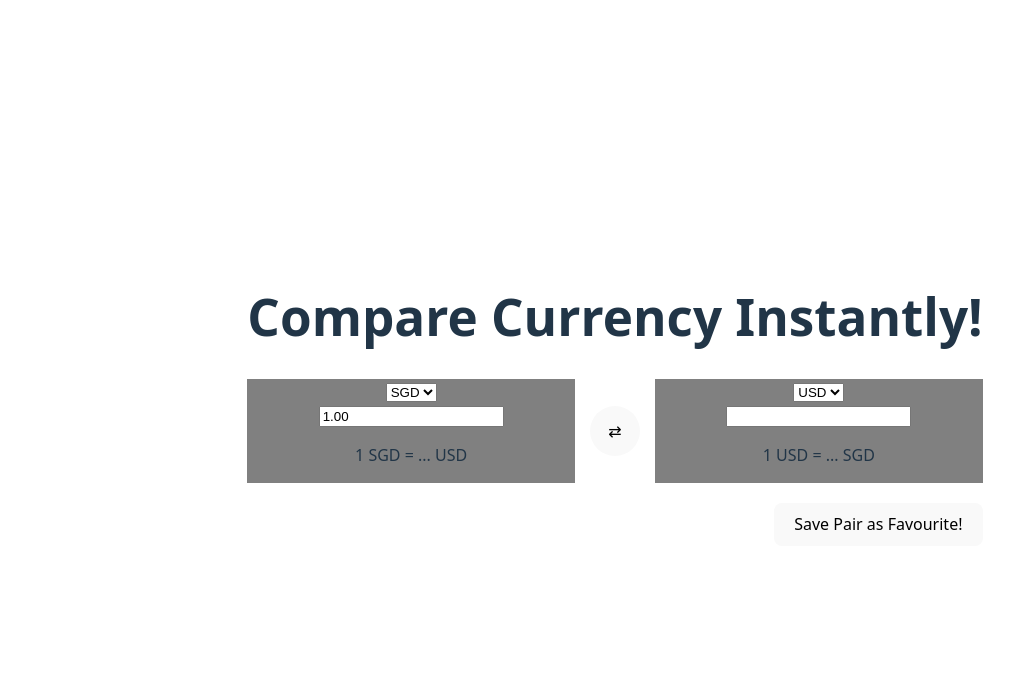
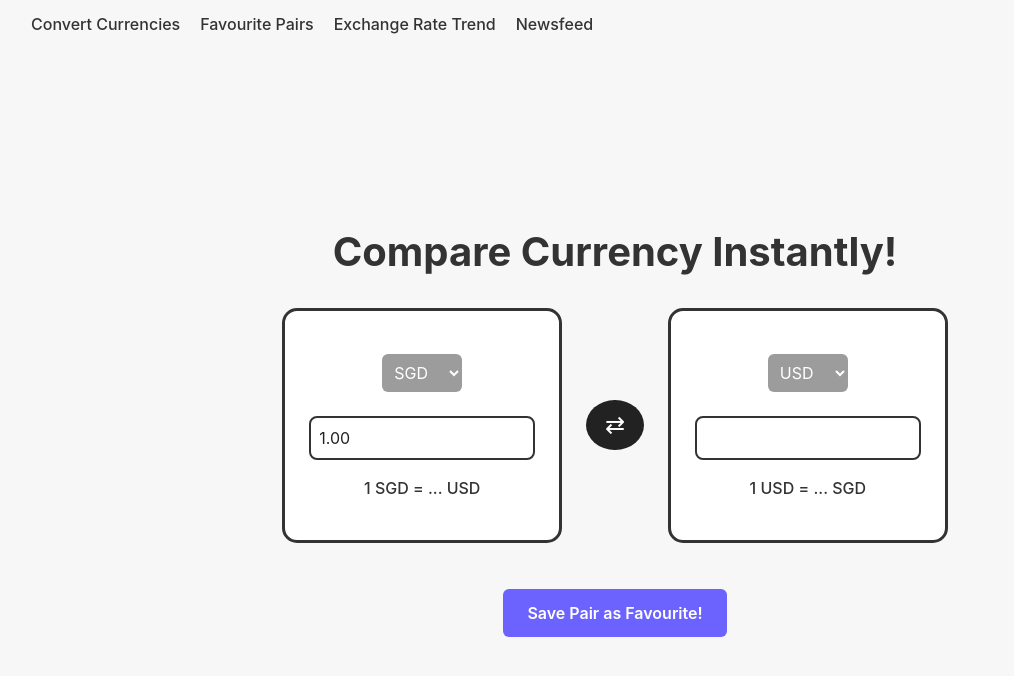
Before and after one commit to junesutan/currency-converter, a React (Vite) app in the folder currency-converter/: page / in a window 1280 px wide. Shown: the top 676 px of the page, without its empty margins (25-1039 px from the left). Built offline with nearby package versions, Linux system fonts and the light colour scheme; no server answers.

Commit message:
styled converter page

```diff
--- a/currency-converter/package.json
+++ b/currency-converter/package.json
@@ -10,6 +10,7 @@
     "preview": "vite preview"
   },
   "dependencies": {
+    "bootstrap": "^5.3.8",
     "react": "^19.1.1",
     "react-dom": "^19.1.1",
     "react-router-dom": "^7.9.3",
--- a/currency-converter/src/App.css
+++ b/currency-converter/src/App.css
@@ -1,15 +1,171 @@
+body {
+  background-color: #f7f7f7;
+  font-family: "Inter", Arial, sans-serif;
+  color: #222;
+}
+
+.converter {
+  text-align: center;
+  font-size: 2.5rem;
+  color: white;
+  margin-top: 4rem;
+  font-family: "Inter", Arial, sans-serif;
+}
+
+.converter-title {
+  font-size: 2.5rem;
+  font-weight: 700;
+  margin-bottom: 2rem;
+  color: #333;
+  flex-wrap: wrap;
+}
+
+.converter-card select.dropdown-selection {
+  width: 80px !important;
+  display: inline-block;
+  background-color: #9c9c9c;
+}
+
+.converter-container {
+  display: flex;
+  grid-template-columns: 1fr 80px 1fr;
+  justify-content: center;
+  align-items: center;
+  gap: 1.5rem;
+  margin: 0 auto;
+  width: 100%;
+  max-width: 1500px;
+}
+
+.converter-dropdown {
+}
+
+.converter-card {
+  background-color: white;
+  padding: 1.5rem;
+  border-radius: 15px;
+  box-shadow: 0 0 10px rgba(255, 255, 255, 0.05);
+  width: 280px;
+  color: 3a3a3a;
+  border-width: 3px;
+  border-color: #333;
+  border-style: solid;
+}
+
+.converter-card select,
+.converter-card input {
+  width: 100%;
+  padding: 0.5rem;
+  border-radius: 6px;
+  border: none;
+  outline: none;
+  color: white;
+  font-size: 1rem;
+  margin-bottom: 0.5rem;
+}
+
+.converter-card input:focus,
+.converter-card select:focus {
+  border: 3px solid #6c63ff;
+  background-color: white;
+  border-width: 3px;
+  border-style: solid;
+  color: #333;
+}
+
+.converter-card p {
+  margin-top: 0.5rem;
+  font-size: 1rem;
+  color: #ddd;
+}
+
+.input-box input {
+  width: 100%;
+  border: 2px solid #333;
+  border-radius: 8px;
+  background-color: #fff;
+  color: #222;
+  outline: none;
+}
+
+.swap-btn {
+  background-color: #222;
+  border: none;
+  border-radius: 50%;
+  color: white;
+  font-size: 1.5rem;
+  cursor: pointer;
+  width: 50px;
+  height: 50px;
+  display: flex;
+  justify-content: center;
+  align-items: center;
+  transition: background 0.2s ease-in-out;
+}
+
+.swap-btn:hover {
+  background-color: #6c63ff;
+}
+
+.save-btn {
+  margin-top: 2rem;
+}
+
+.save-btn button {
+  background-color: #6c63ff;
+  color: white;
+  border: none;
+  padding: 0.75rem 1.5rem;
+  border-radius: 6px;
+  font-size: 1rem;
+  font-weight: 600;
+  cursor: pointer;
+  transition: background 0.3s ease;
+}
+
+.save-btn button:hover {
+  background-color: #5a52e0;
+}
+
+.save-btn p {
+  margin-top: 0.75rem;
+  font-size: 0.95rem;
+  color: #333;
+}
+
+.converter-card p {
+  font-size: 1rem;
+  font-weight: 500;
+  color: #333;
+  text-align: center;
+}
+
+@media (max-width: 768px) {
+  .converter-container {
+    grid-template-columns: 1fr;
+    gap: 1rem;
+  }
+
+  .swap-btn {
+    margin: 1rem auto;
+    border-style: solid;
+    border-width: 3px;
+    border-color: #5a52e0;
+    background-color: #5a52e0;
+  }
+}
+
 .navbar {
   position: fixed;
   top: 0;
   left: 0;
   width: 100%;
-  /* background: white; */
   padding: 12px 24px;
   z-index: 1000;
 }
 
 .navbar a {
-  color: white;
+  color: #333;
   text-decoration: none;
 }
 
--- a/currency-converter/src/App.jsx
+++ b/currency-converter/src/App.jsx
@@ -1,5 +1,6 @@
 import React, { useState } from "react";
 import { BrowserRouter, Routes, Route, Link } from "react-router-dom";
+import "bootstrap/dist/css/bootstrap.min.css";
 
 import "./App.css";
 
--- a/currency-converter/src/components/Converter.jsx
+++ b/currency-converter/src/components/Converter.jsx
@@ -1,35 +1,48 @@
 import React, { useState, useEffect } from "react";
+import "bootstrap/dist/css/bootstrap.min.css";
 const APIKEY = import.meta.env.VITE_API_KEY;
 
 const Converter = ({ onSavePair }) => {
-  const [leftCurrency, setLeftCurrency] = useState("sgd");
+  //receives a prop pass from App.jsx to save pairs
+
+  const [leftCurrency, setLeftCurrency] = useState("sgd"); //tracks currency
   const [rightCurrency, setRightCurrency] = useState("usd");
-  const [leftValue, setLeftValue] = useState("1.00");
+
+  const [leftValue, setLeftValue] = useState("1.00"); //tracks amount
   const [rightValue, setRightValue] = useState("");
-  const [rate, setRate] = useState(null);
-  const [message, setMessage] = useState("");
+
+  const [rate, setRate] = useState(null); //store exchange rate fetched from API
+  const [message, setMessage] = useState(""); //feedback message to user
 
   //HANDLE FAV PAIRS
   const handleSave = () => {
     if (!rate || isNaN(rate)) {
+      //check if exchange rate is falsy (false, 0, "", null, undefined) before saving
       setMessage("Cannot save — exchange rate is not ready yet!");
       setTimeout(() => setMessage(""), 2500);
       return;
     }
 
-    if (!leftValue || parseFloat(leftValue) === 0) {
+    if (
+      !leftValue ||
+      parseFloat(leftValue) === 0 ||
+      !rightValue ||
+      parseFloat(rightValue) === 0
+    ) {
       setMessage("Please enter a value before saving!");
       setTimeout(() => setMessage(""), 2500);
       return;
     }
 
-    const now = new Date();
+    const now = new Date(); // https://developer.mozilla.org/en-US/docs/Web/JavaScript/Reference/Global_Objects/Intl/DateTimeFormat/DateTimeFormat
     const formattedDate = now.toLocaleString("en-SG", {
       dateStyle: "medium",
       timeStyle: "short",
     });
 
     onSavePair({
+      //calling the function which is passed down from parent, passes the object up to the parent
+      //info sent up to parent, parent write it down
       from: leftCurrency,
       to: rightCurrency,
       rate,
@@ -37,12 +50,12 @@ const Converter = ({ onSavePair }) => {
     });
 
     setMessage(
-      `✅ Saved ${leftCurrency.toUpperCase()} → ${rightCurrency.toUpperCase()}`
+      `Saved ${leftCurrency.toUpperCase()} → ${rightCurrency.toUpperCase()}`
     );
     setTimeout(() => setMessage(""), 2500);
   };
 
-  //HANDLE SWAP
+  //FUNCTION TO HANDLE SWAP
   const handleSwap = () => {
     setLeftCurrency(rightCurrency);
     setRightCurrency(leftCurrency);
@@ -51,7 +64,6 @@ const Converter = ({ onSavePair }) => {
   };
 
   //FETCH DATA USING EXCHANGE RATE API
-
   useEffect(() => {
     console.log(APIKEY);
     const timeoutId = setTimeout(async () => {
@@ -69,10 +81,6 @@ const Converter = ({ onSavePair }) => {
           setRightValue((parseFloat(leftValue) * data.result).toFixed(4));
         }
 
-        // const r = data?.result ?? null;
-        // console.log("data", data);
-        // console.log("data.result", data.result);
-        // setRate(r);
         console.log(
           "rate:",
           data.result,
@@ -86,7 +94,7 @@ const Converter = ({ onSavePair }) => {
         console.error("Error fetching:", err);
         setRate(null);
       }
-    }, 800); // ⏳ only fetch 800 ms after last change
+    }, 800);
 
     return () => clearTimeout(timeoutId); // 🧹 clean up on rerender
   }, [leftCurrency, rightCurrency]);
@@ -124,16 +132,13 @@ const Converter = ({ onSavePair }) => {
   };
 
   return (
-    <>
-      <h1>Compare Currency Instantly!</h1>
-
-      <div
-        style={{ display: "grid", gridTemplateColumns: "1fr 80px 1fr" }} // creates three columns
-      >
+    <div className="converter">
+      <h1 className="converter-title">Compare Currency Instantly!</h1>
+      <div className="converter-container">
         {/* LEFT CARD */}
-        <div style={{ background: "grey" }}>
-          {/* <label htmlFor="currency"></label> */}
+        <div className="converter-card">
           <select
+            className="dropdown-selection"
             id="currency"
             value={leftCurrency}
             onChange={(e) => {
@@ -147,7 +152,7 @@ const Converter = ({ onSavePair }) => {
           </select>
 
           {/* LEFT INPUT BOX */}
-          <div>
+          <div className="input-box">
             <input
               type="number"
               min="0"
@@ -161,31 +166,17 @@ const Converter = ({ onSavePair }) => {
             {rightCurrency.toUpperCase()}
           </p>
         </div>
-        <div
-          style={{
-            display: "flex",
-            justifyContent: "center",
-            alignItems: "center",
-          }}
-        >
+
+        <div className="swap">
           {/* SWAP BUTTON */}
-          <button
-            onClick={handleSwap}
-            style={{
-              width: "50px",
-              height: "50px",
-              borderRadius: "50%",
-              display: "flex", //use flex inside the button
-              justifyContent: "center", //centre horizontally
-              alignItems: "center", //centre vertically
-            }}
-          >
+          <button onClick={handleSwap} className="swap-btn">
             ⇄
           </button>
         </div>
         {/* RIGHT CARD */}
-        <div style={{ background: "grey" }}>
+        <div className="converter-card">
           <select
+            className="dropdown-selection"
             id="currency"
             value={rightCurrency}
             onChange={(e) => {
@@ -199,7 +190,7 @@ const Converter = ({ onSavePair }) => {
           </select>
 
           {/* RIGHT INPUT BOX */}
-          <div>
+          <div className="input-box">
             <input
               type="number"
               min="0"
@@ -207,7 +198,6 @@ const Converter = ({ onSavePair }) => {
               onChange={onRightChange} //right input
             />
           </div>
-
           <p>
             1 {rightCurrency.toUpperCase()} ={" "}
             {rate && rate !== 0 ? (1 / rate).toFixed(4) : "..."}{" "}
@@ -215,12 +205,11 @@ const Converter = ({ onSavePair }) => {
           </p>
         </div>
       </div>
-      <div style={{ marginTop: "20px", textAlign: "right" }}>
+      <div className="save-btn">
         <button onClick={handleSave}>Save Pair as Favourite!</button>
         {message && <p>{message}</p>}
       </div>
-      {/* <ExchangeRateTrend /> */}
-    </>
+    </div>
   );
 };
 
```
Also changed, not shown: 1 other file (tests, documents, lock files or other folders).
